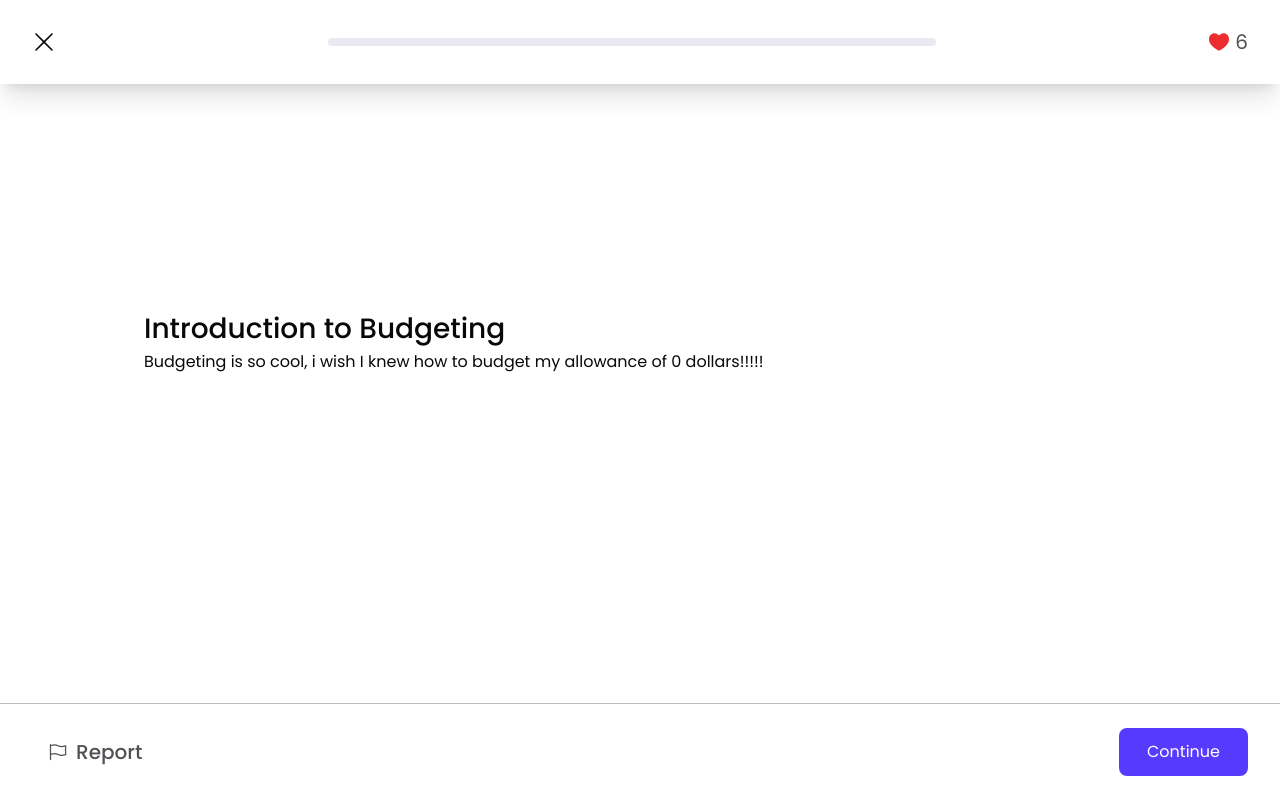
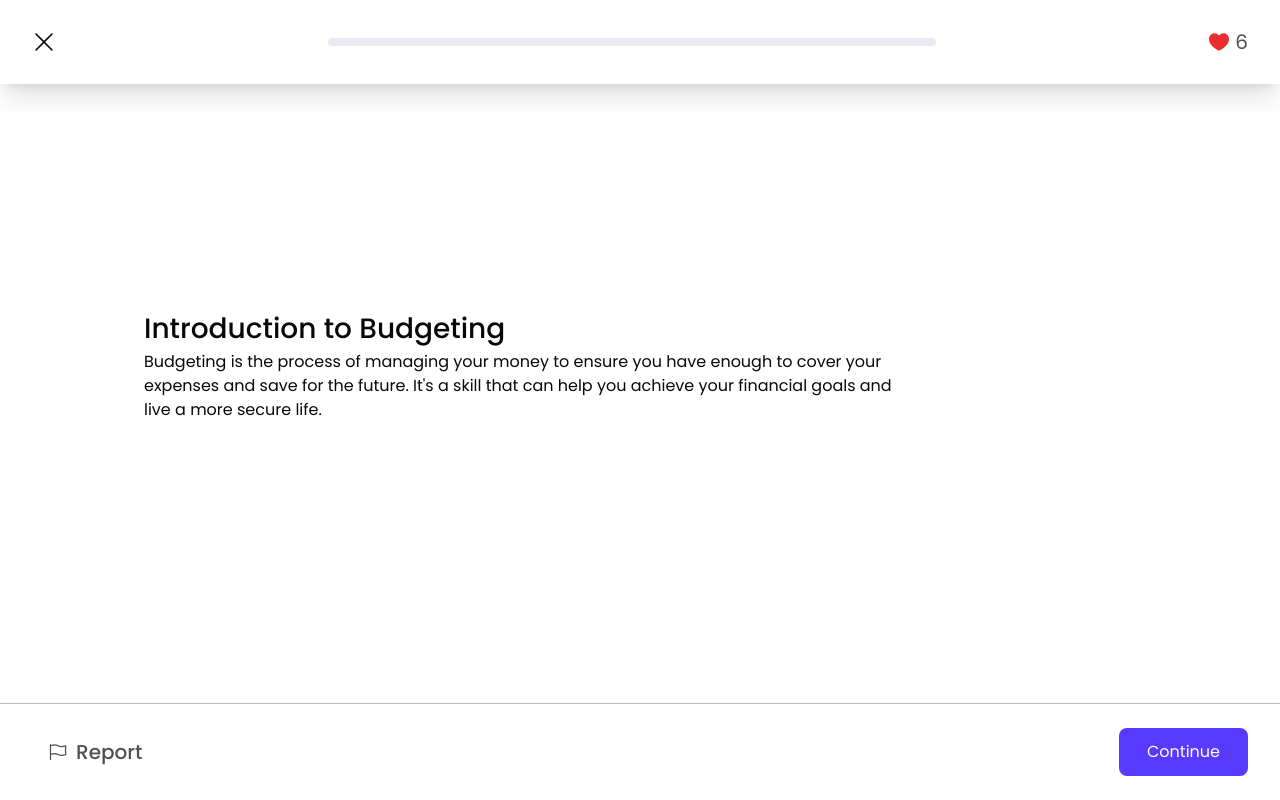
Before and after one commit to LearnEffinity/effinity-app, a Next.js app: page /learn/1/1/1 in a window 1280 px wide. Built offline with nearby package versions, Linux system fonts and the light colour scheme.

Commit message:
small changes

```diff
--- a/src/app/learn/[topic]/[module_number]/[lesson_number]/page.tsx
+++ b/src/app/learn/[topic]/[module_number]/[lesson_number]/page.tsx
@@ -86,15 +86,15 @@ export default function LessonPage({ params }: PageProps) {
         return (
           <IntroContent
             lessonTitle="Introduction to Budgeting"
-            content="Budgeting is so cool, i wish I knew how to budget my allowance of 0 dollars!!!!!"
+            content="Budgeting is the process of managing your money to ensure you have enough to cover your expenses and save for the future. It's a skill that can help you achieve your financial goals and live a more secure life."
           />
         );
       case "activity1":
-        return <MatchingActivity />; // change back to sorting
+        return <FillBlankActivity />;
       case "activity2":
         return <SortingActivity />;
       case "activity3":
-        return <FillBlankActivity />;
+        return <MatchingActivity />;
       case "quiz":
         return <QuizActivity />;
       case "conclusion":
--- a/src/components/dashboard/learn/activities/matching/UnmatchedTerms.tsx
+++ b/src/components/dashboard/learn/activities/matching/UnmatchedTerms.tsx
@@ -17,7 +17,7 @@ export default function UnmatchedTerms({ id, items }: DropContainerProps) {
         ref={setNodeRef}
         className={`h-[428px] w-[534px] rounded-md border-2 p-4 ${isOver ? "border-blue-500 bg-blue-100" : "border-surface-primary bg-surface-primary"}`}
       >
-        <div className="space-y-2">
+        <div className="space-y-8">
           {items.map((item) => (
             <MatchingCard
               key={item.id}
```
